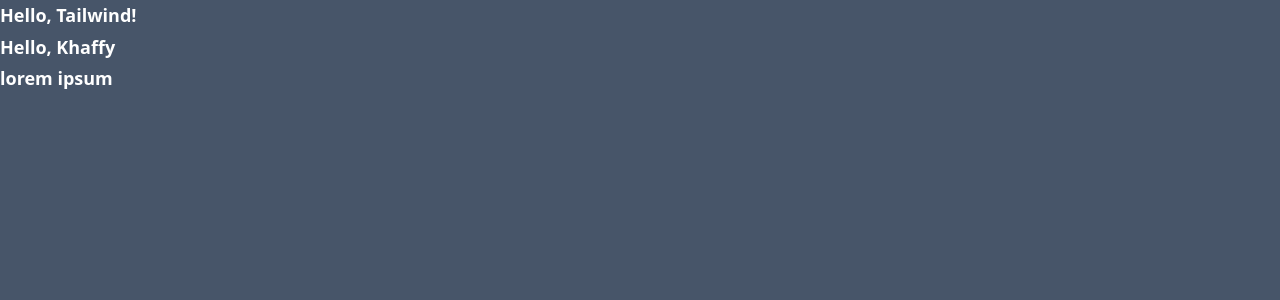
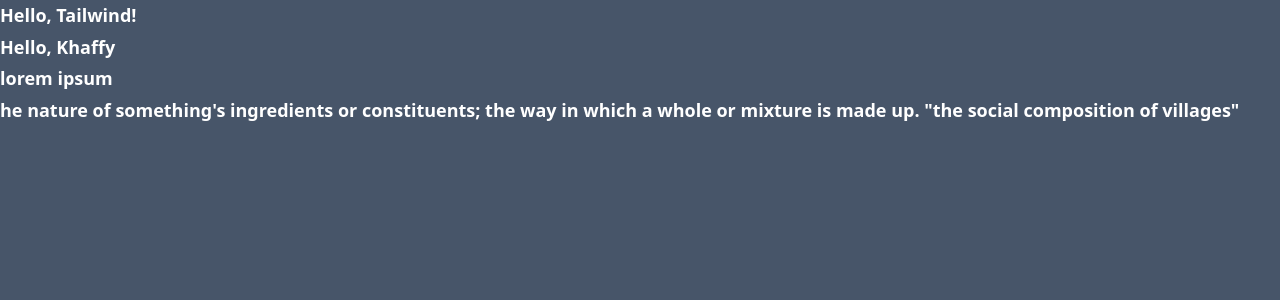
Before and after one commit to Khaffycodes/tailwind, a Next.js app: page / in a window 1280 px wide. Shown: the top 300 px of the page. Built offline with nearby package versions, Linux system fonts and the light colour scheme.

Commit message:
another paragraph

```diff
--- a/app/page.js
+++ b/app/page.js
@@ -7,6 +7,10 @@
       <h1 className="text-greeny mb-3">Hello, Tailwind!</h1>
       <h1 className="">Hello, Khaffy</h1>
       <p className="mb-4 bg-purple-500">lorem ipsum</p>
+      <p className="mb-3">
+        he nature of something's ingredients or constituents; the way in which a
+        whole or mixture is made up. "the social composition of villages"
+      </p>
       {/* <h1 className="text-greeny mb-3 text-xs lg:text-3xl">Hello, Tailwind!</h1>
       <h1 className="bg-[#bada55]">Hello, Tailwind!</h1>
 
```
